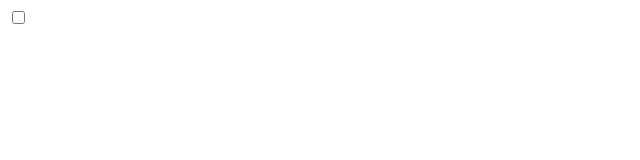
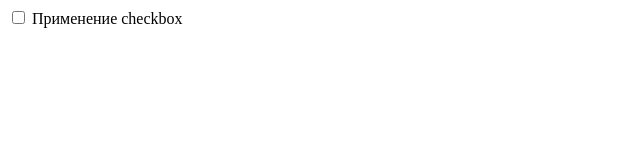
Before and after one commit to bambooka/js_practice, a plain HTML site: page index.html in a window 1280 px wide. Shown: the whole page, without its empty margins (0-640 px from the left). Drawn offline with Linux system fonts and the light colour scheme.

Commit message:
add tag <label> for input

```diff
--- a/index.html
+++ b/index.html
@@ -9,7 +9,10 @@
     <script src="main.js"></script>
 </head>
 <body>
-   <input type="checkbox" id="check" onchange="changeCheckbox()">
+  <label>
+      <input type="checkbox" id="check" onchange="changeCheckbox()">
+      Применение checkbox
+  </label>
 </body>
 
 </html>
```
